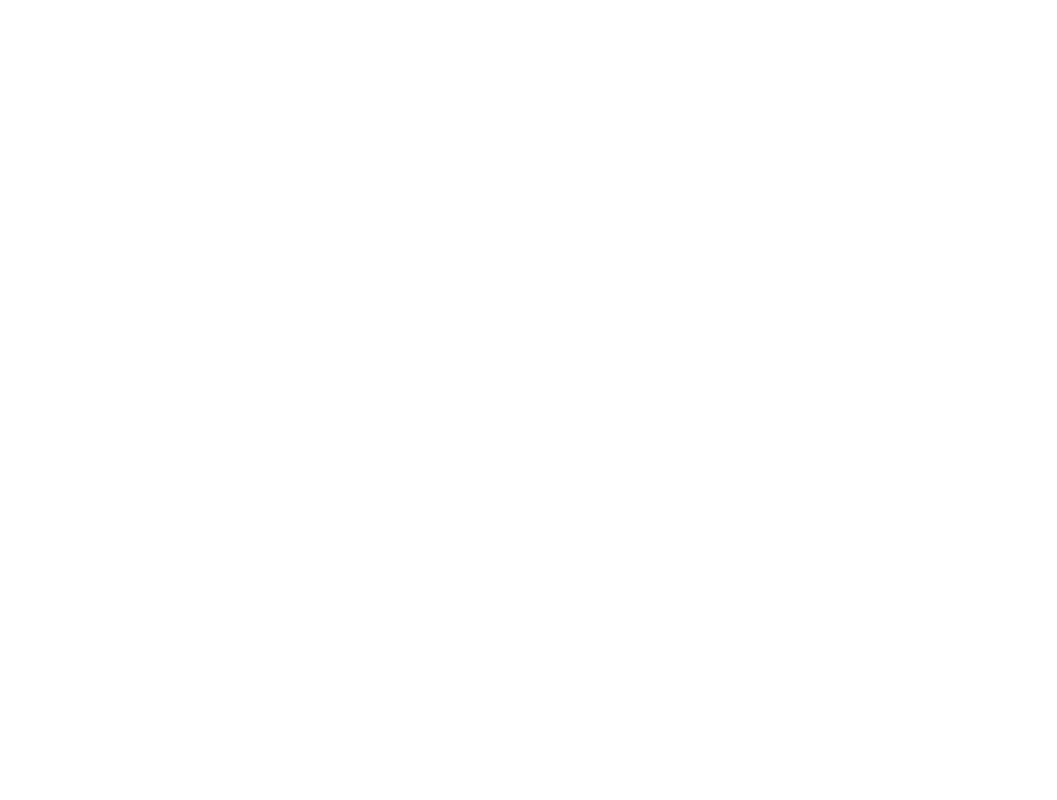
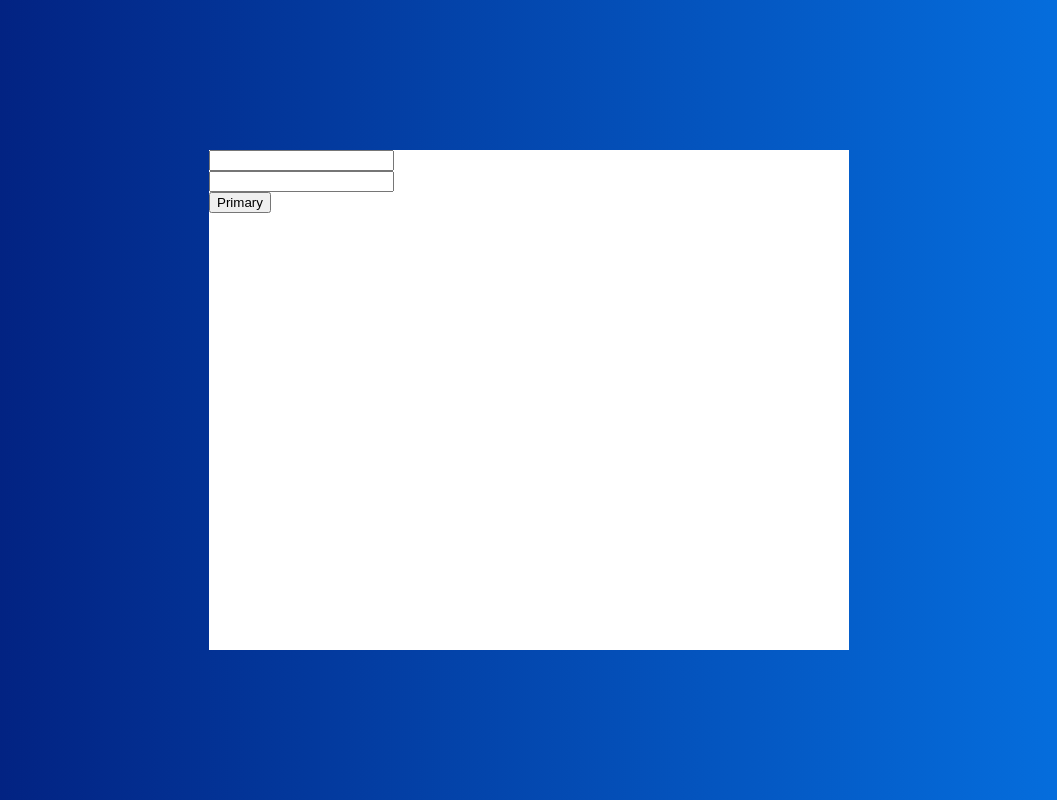
Before and after one commit to TomasSacripanti/TO-DO-APP, a React (Create React App) app in the folder client/: page /login in a window 1280 px wide. Before the commit this address had no page. Shown: the whole page, without its empty margins (111-1168 px from the left). Built offline with nearby package versions, Linux system fonts and the light colour scheme.

Commit message:
Added new routing, login and register components and basic styling and logic

```diff
--- a/client/package.json
+++ b/client/package.json
@@ -11,6 +11,7 @@
     "react": "^18.1.0",
     "react-bootstrap": "^2.4.0",
     "react-dom": "^18.1.0",
+    "react-router": "^6.3.0",
     "react-router-dom": "^6.3.0",
     "react-scripts": "^5.0.1",
     "web-vitals": "^2.1.4"
--- a/client/src/App.css
+++ b/client/src/App.css
@@ -1,16 +1,7 @@
-.container {
-    width: 80%;
-    display: flex;
-    flex-direction: column;
-    margin: 0 auto;
+.main {
+    width: 100%;
+    height: 100vh;
+    margin: 0;
+    padding: 0;
+    box-sizing: border-box;
 }
-
-
-
-.create-task {
-    width: 50%;
-    display: flex;
-    flex-direction: column;
-    border: 1px solid #ccc;
-    padding: 15px;
-}
--- a/client/src/App.js
+++ b/client/src/App.js
@@ -1,10 +1,30 @@
+import { BrowserRouter, Routes, Route, Navigate } from "react-router-dom";
+import Home from "./components/Home";
+import Stats from "./components/Stats";
+import Sidebar from "./components/Sidebar";
+import Login from "./components/Login";
+import Register from "./components/Register"
 import "./App.css";
-import AddTask from "./components/AddTask.js";
 
-function App() {
-  return <div className="container">
-    <AddTask />
-  </div>;
-}
+const loggedIn = false;
+
+const App = () => {
+  return (
+    <div className="main">
+      {loggedIn && <Sidebar />}
+      <BrowserRouter>
+        <Routes>
+          <Route exact path="/" element={loggedIn ? <Navigate replace to="/home" /> : <Navigate replace to="/login" />}>
+          </Route>
+          <Route path="/home" element={<Home />} />
+          <Route path="/login" element={<Login />} />
+          <Route path="/register" element={<Register />} />
+          <Route path="/stats" element={<Stats />} />
+          <Route path="*" element={<Navigate replace to="/" />} />
+        </Routes>
+      </BrowserRouter>
+    </div>
+  );
+};
 
 export default App;
--- /dev/null
+++ b/client/src/components/Home.css
@@ -0,0 +1,16 @@
+.container {
+    width: 80%;
+    display: flex;
+    flex-direction: column;
+    margin: 0 auto;
+}
+
+
+
+.create-task {
+    width: 50%;
+    display: flex;
+    flex-direction: column;
+    border: 1px solid #ccc;
+    padding: 15px;
+}
--- /dev/null
+++ b/client/src/components/Home.js
@@ -0,0 +1,10 @@
+import "./Home.css";
+import AddTask from "./AddTask.js";
+
+function Home() {
+  return <div className="container">
+    <AddTask />
+  </div>;
+}
+
+export default Home;
--- /dev/null
+++ b/client/src/components/Login.js
@@ -0,0 +1,51 @@
+import { useState } from "react";
+import "./RegisterLogin.css";
+import { Form, Button } from 'react-bootstrap';
+
+const Login = () => {
+  const [user, setUser] = useState("");
+  const [password, setPassword] = useState("");
+
+  const handleInput = (e) => {
+    switch (e.target.id) {
+      case "user":
+        setUser(e.target.value);
+        break;
+      case "password":
+        setPassword(e.target.value);
+        break;
+      default:
+        break;
+    }
+  };
+
+  return (
+    <div className="container">
+      <Form className="form">
+        <Form.Group>
+          <Form.Label htmlFor="user"></Form.Label>
+          <Form.Control
+            type="text"
+            id="user"
+            name="user"
+            value={user}
+            onChange={handleInput}
+          />
+        </Form.Group>
+        <Form.Group>
+          <Form.Label htmlFor="password"></Form.Label>
+          <Form.Control
+            type="password"
+            id="password"
+            name="password"
+            value={password}
+            onChange={handleInput}
+          />
+        </Form.Group>
+        <Button variant="primary">Primary</Button>
+      </Form>
+    </div>
+  );
+};
+
+export default Login;
--- /dev/null
+++ b/client/src/components/Register.js
@@ -0,0 +1,10 @@
+import React from 'react';
+import "./RegisterLogin.css";
+
+const Register = () => {
+  return (
+    <div className="container">Register</div>
+  )
+}
+
+export default Register;
--- /dev/null
+++ b/client/src/components/RegisterLogin.css
@@ -0,0 +1,13 @@
+.container {
+    width: 50%;
+    height: 100vh;
+    display: flex;
+    justify-content: center;
+}
+
+.form {
+    width: 100%;
+    height: 500px;
+    background-color: white;
+    color: #ccc;
+}
--- /dev/null
+++ b/client/src/components/Sidebar.js
@@ -0,0 +1,9 @@
+import React from 'react';
+
+const Sidebar = () => {
+  return (
+    <div>Sidebar</div>
+  )
+}
+
+export default Sidebar;
--- /dev/null
+++ b/client/src/index.css
@@ -0,0 +1,15 @@
+body {
+    margin: 0;
+    background: #0575e6; /* fallback for old browsers */
+    background: -webkit-linear-gradient(
+      to right,
+      #021b79,
+      #0575e6
+    ); /* Chrome 10-25, Safari 5.1-6 */
+    background: linear-gradient(
+      to right,
+      #021b79,
+      #0575e6
+    ); /* W3C, IE 10+/ Edge, Firefox 16+, Chrome 26+, Opera 12+, Safari 7+ */
+    width: 100%;
+}
--- a/client/src/index.js
+++ b/client/src/index.js
@@ -1,19 +1,9 @@
 import React from "react";
 import ReactDOM from "react-dom/client";
-import {
-  BrowserRouter,
-  Routes,
-  Route,
-} from "react-router-dom";
 import App from "./App";
-import Stats from "./components/Stats";
+import "./index.css";
 
 const root = ReactDOM.createRoot(document.getElementById("root"));
 root.render(
-  <BrowserRouter>
-    <Routes>
-      <Route path="/" element={<App/>} />
-      <Route path="/stats" element={<Stats/>}/>
-    </Routes>
-  </BrowserRouter>
+  <App></App>
 );
```
Also changed, not shown: client/assets/mockup.png (added), 1 other file (tests, documents, lock files or other folders).
